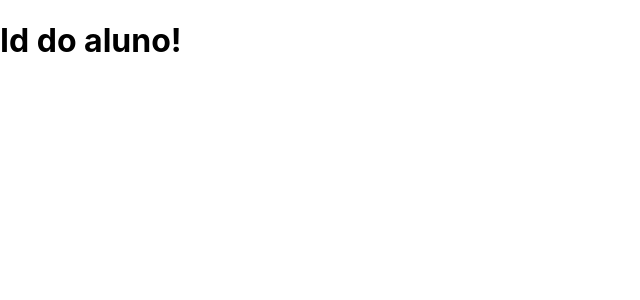
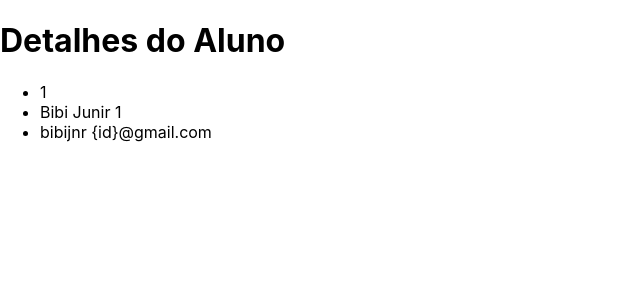
Before and after one commit to AbiezerSidonioJoseOdanacaJunior/renderizacao, a Next.js app: page /alunos/1 in a window 1280 px wide. Shown: the top 300 px of the page, without its empty margins (0-640 px from the left). Built offline with nearby package versions, Linux system fonts and the light colour scheme.

Commit message:
Melhorando getStatusPaths

```diff
--- a/pages/alunos/[id].jsx
+++ b/pages/alunos/[id].jsx
@@ -1,7 +1,42 @@
-export default function AlunoPorId() {
+export async function getStaticPaths() {
+    const resp = await fetch('http://localhost:3000/api/alunos/tutores')
+    const ids = await resp.json()
+
+    const paths = ids.map(id => {
+        return { params: { id: `${id}` } }
+    })
+
+    return {
+        fallback: true, // false => 404
+        paths
+    }
+}
+
+export async function getStaticProps({ params }) {
+    console.log(params)
+    const resp = await fetch(`http://localhost:3000/api/alunos/${params.id}`)
+    const aluno = await resp.json()
+
+    return {
+        props: {
+            aluno
+        }
+    }
+}
+
+export default function AlunoPorId(props) {
+    const { aluno } = props
     return (
         <div>
-            <h1>Id do aluno!</h1>
+            <h1>Detalhes do Aluno</h1>
+            {aluno ?
+                <ul>
+                    <li>{aluno.id}</li>
+                    <li>{aluno.nome}</li>
+                    <li>{aluno.email}</li>
+                </ul>
+                : false
+            }
         </div>
     )
 }
--- a/pages/api/alunos/[id].js
+++ b/pages/api/alunos/[id].js
@@ -1,26 +1,8 @@
-export function getStaticPaths() {
-  return {
-    fallback: false, //204
-    paths: [
-      { paths: { id: "105" } },
-      { paths: { id: "100" } },
-      { paths: { id: "2050" } },
-      { paths: { id: "110" } },
-    ],
-  };
-}
-
-export function getStaticProps() {
-  return {
-    props: {},
-  };
-}
-
 export default function handler(req, res) {
   const id = +req.query.id;
   res.status(200).json({
     id,
-    nome: `Bibi Junior ${id}`,
-    email: `bibijnr${id}@bibi.com`,
+    nome: `Bibi Junir ${id}`,
+    email: `bibijnr {id}@gmail.com`,
   });
 }
--- /dev/null
+++ b/pages/api/alunos/tutores.js
@@ -0,0 +1,3 @@
+export default function handler(req, res) {
+  res.status(200).json([100, 200, 300, 400]);
+}
```
